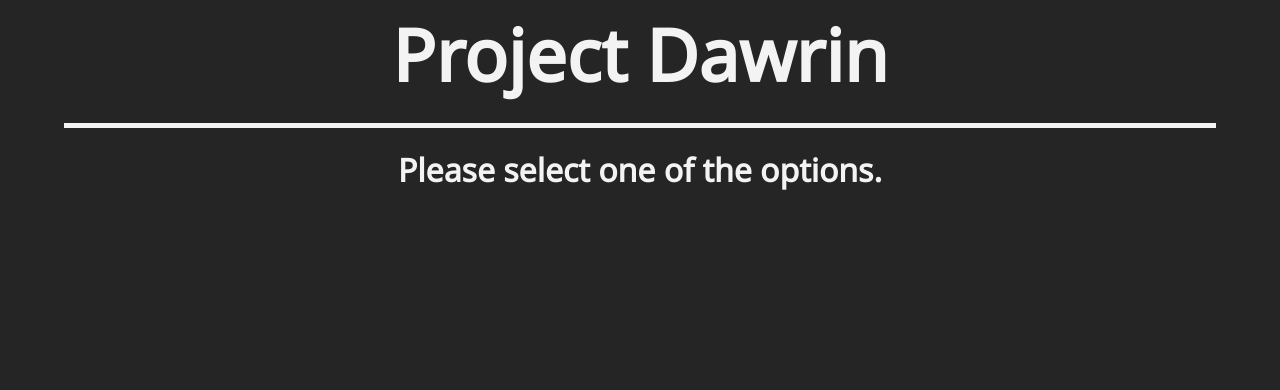
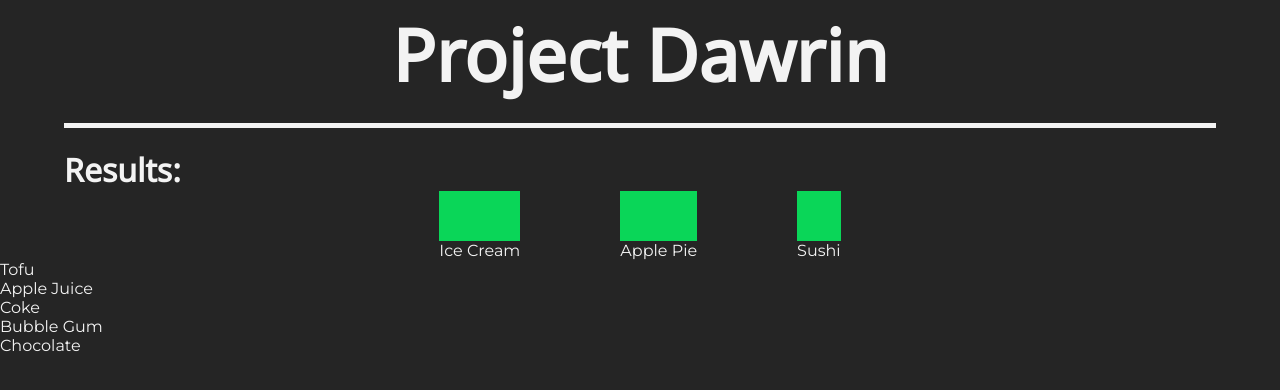
Before and after one commit to jacob-seiler/project-darwin, a plain HTML site: page templates/index.html in a window 1280 px wide. Drawn offline with Linux system fonts and the light colour scheme; no server answers.

Commit message:
Began designing results

```diff
--- a/static/style.scss
+++ b/static/style.scss
@@ -57,6 +57,11 @@ header {
 	display: block;
 	text-align: center;
 
+	h1 {
+		text-align: left;
+		margin-left: 5%;
+	}
+
 	.choices {
 		display: flex;
 		justify-content: center;
@@ -67,7 +72,7 @@ header {
 		height: 500px;
 		width: 400px;
 
-		margin: 0 20px;
+		margin: 20px;
 
 		text-align: left;
 		display: flex;
@@ -79,13 +84,41 @@ header {
 	}
 
 	.button {
-		margin-top: 100px;
+		margin-top: 40px;
 	}
 }
 
 .result {
 	// TODO bar graph for top bew
 	// TODO list for rest
+
+	text-align: center;
+
+	h1 {
+		text-align: left;
+		margin-left: 5%;
+	}
+
+	.graph {
+		text-align: center;
+		display: flex;
+		justify-content: center;
+
+		p {
+			margin: 0 50px;
+		}
+
+		p::before {
+			content: "";
+			height: 50px;
+			display: block;
+			background-color: get-color(primary);
+		}
+	}
+
+	.list {
+		text-align: left;
+	}
 }
 
 .hidden {
--- a/templates/index.html
+++ b/templates/index.html
@@ -13,18 +13,30 @@
 			<div class="line"></div>
 		</header>
 		<main>
-			<div class="selection">
-				<h1>Please select one of the options.</h1>
+			<div class="hidden selection">
+				<h1>Please select one of the options:</h1>
 				<div class="choices"></div>
 				<a class="hidden button button-results" onclick="getResults()"
 					>Submit Votes / See Results</a
 				>
 			</div>
-			<div class="hidden result">
-				<h1>Results</h1>
+			<div class="result">
+				<h1>Results:</h1>
 				<!-- Search / Filter options -->
 				<!-- Bar graph of top -->
+				<div class="graph">
+					<p amount="70">Ice Cream</p>
+					<p amount="16">Apple Pie</p>
+					<p amount="5">Sushi</p>
+				</div>
 				<!-- List of others -->
+				<div class="list">
+					<p amount="3">Tofu</p>
+					<p amount="2">Apple Juice</p>
+					<p amount="2">Coke</p>
+					<p amount="1">Bubble Gum</p>
+					<p amount="1">Chocolate</p>
+				</div>
 
 				<!-- For each, display img, title, ranking info -->
 			</div>
```
Also changed, not shown: static/style.css, 2 other files.
